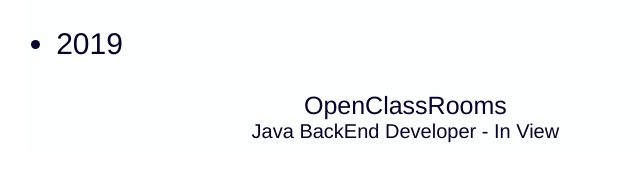
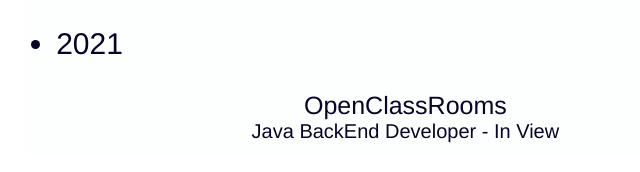
Before and after one commit to bobdazzler/myPortfolio, a plain HTML site: page index.html in a window 1280 px wide. Shown: the part 482-654 px from the top of the page, 391-1031 px from the left. Drawn offline with Linux system fonts and the light colour scheme.

Commit message:
Update index.html

```diff
--- a/index.html
+++ b/index.html
@@ -24,7 +24,7 @@
   <hr/>
   <p> <span class = "year">2013 - 2017 </span> <span class = "topic"> Babcock University</span>
   <br/><span class = "subtopic"> Second Class Upper Division  <br/> Department of Computer Science <br/> Ogun State, Nigeria </span></p>
-   <p> <span class = "year">2019 </span> <span class = "topic"> OpenClassRooms</span>
+   <p> <span class = "year">2021 </span> <span class = "topic"> OpenClassRooms</span>
   <br/><span class = "subtopic"> Java BackEnd Developer - In View </span></p>
   </div>
   <div id ="five"><h1>ABOUT ME</h1>
```
